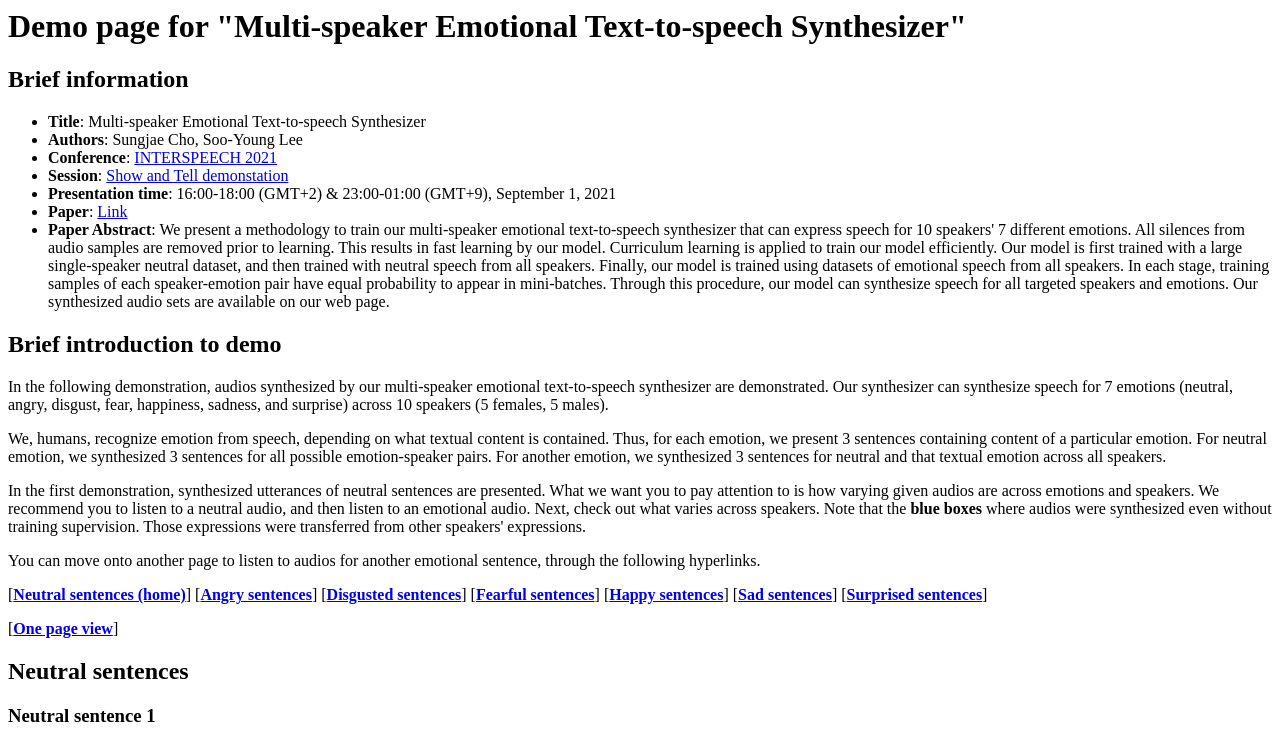
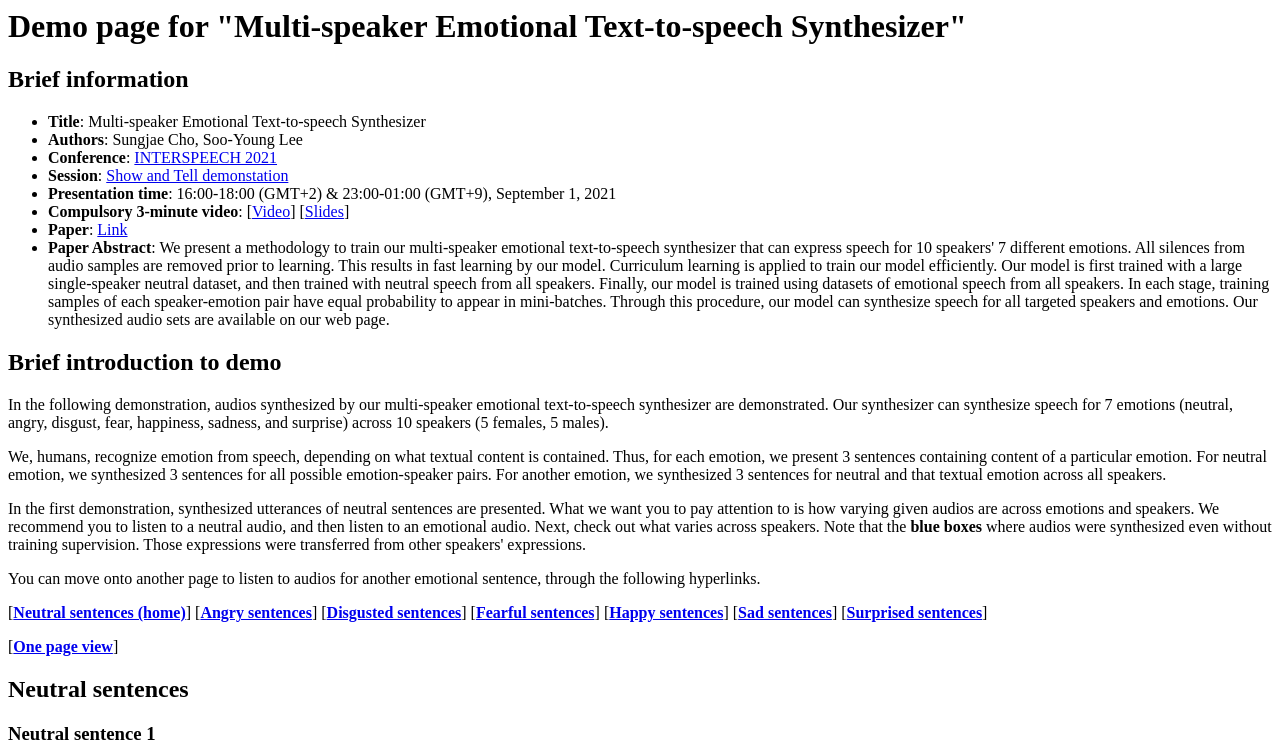
Before and after one commit to sungjae-cho/InterSpeech2021_STDemo, a plain HTML site: page index.html in a window 1280 px wide. Shown: the top 743 px of the page. Drawn offline with Linux system fonts and the light colour scheme.

Commit message:
Add the presentation file.

```diff
--- a/index.html
+++ b/index.html
@@ -46,6 +46,11 @@
       <li><b>Conference</b>: <a href="https://www.interspeech2021.org/">INTERSPEECH 2021</a></li>
       <li><b>Session</b>: <a href="https://www.interspeech2021.org/call-for-show-and-tell">Show and Tell demonstation</a></li>
       <li><b>Presentation time</b>: 16:00-18:00 (GMT+2) & 23:00-01:00 (GMT+9), September 1, 2021</li>
+      <li>
+        <b>Compulsory 3-minute video</b>:
+        [<a href="https://youtu.be/Ik7EGsJyfpk">Video</a>]
+        [<a href="METS_ChoL_21_slides.pdf">Slides</a>]
+      </li>
       <li><b>Paper</b>: <a href="https://www.interspeech2021.org/">Link</a></li></li>
       <li>
         <b>Paper Abstract</b>:
```
Also changed, not shown: index_one_page.html (+5 -0 lines), 1 other file.
